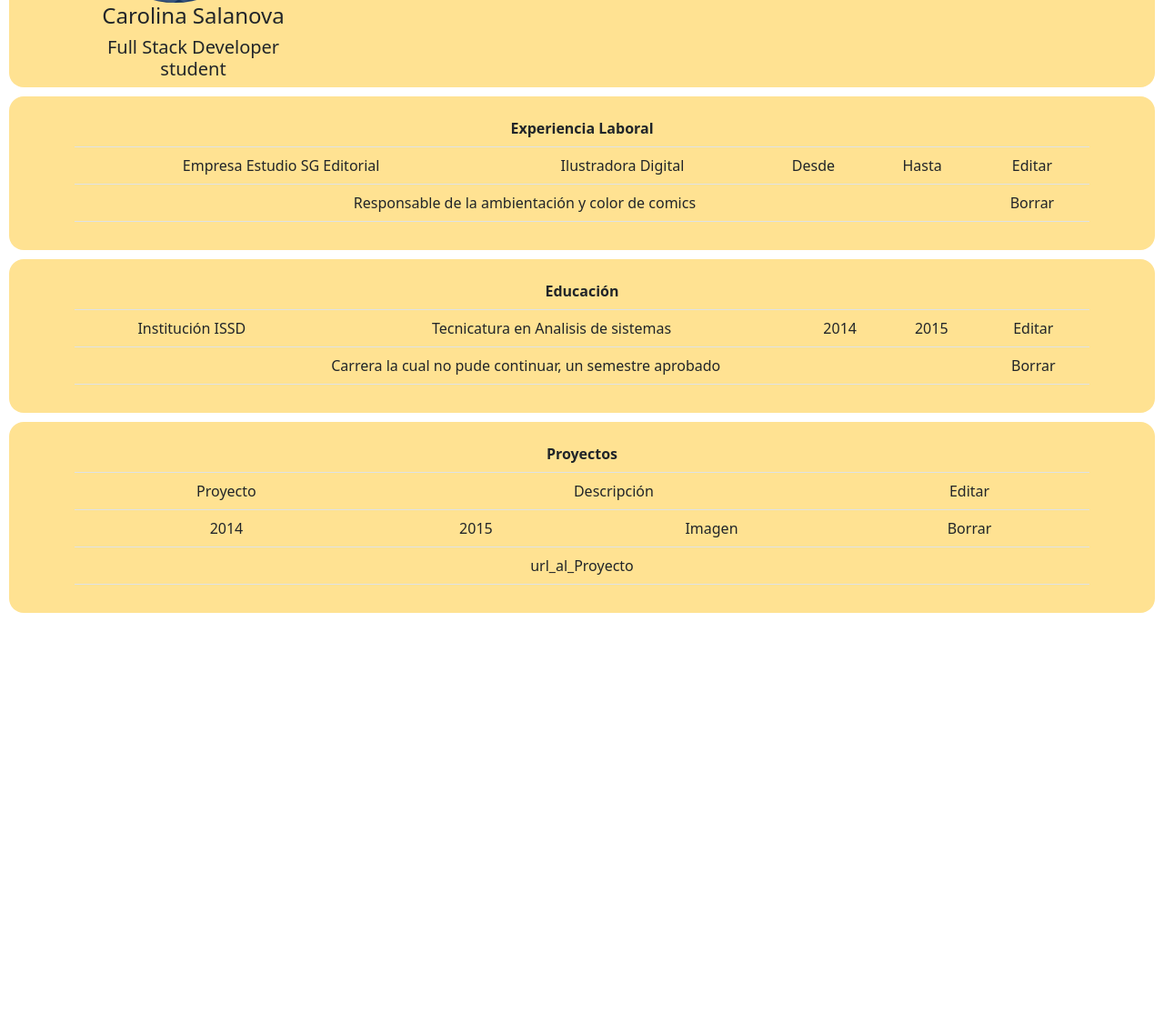
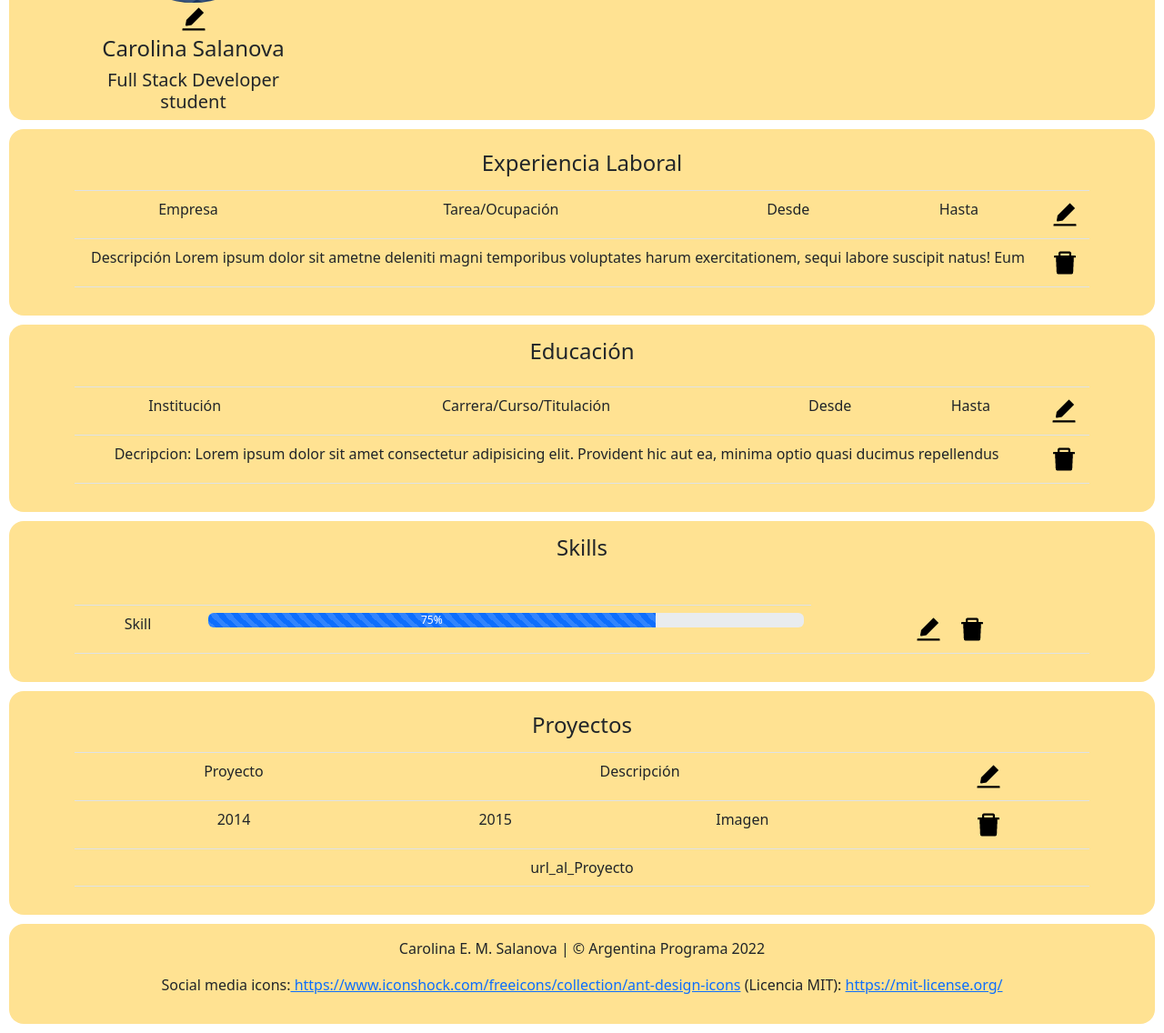
Before and after one commit to carolinaS123/ArgProgramaMaquetaPorfolioCarolinaSalanova, a plain HTML site: page index.html in a window 1280 px wide. Shown: the part 648-1784 px from the top of the page at 91% size. Before the commit the page ends 1332 px from the top, so only its background shows below. Drawn offline with nearby package versions, Linux system fonts and the light colour scheme; files whose address does not match are found by name.

Commit message:
Se agregaron los botones de editar ,borrar, y tablas, en cada seccion

```diff
--- a/index.html
+++ b/index.html
@@ -9,7 +9,7 @@
     <title>Argentina Programa Portfolio web de Carolina Salanova</title>
 </head>
 <body>
-    <div class="flex-contenedor">
+   <div class="flex-contenedor">
         <!--nav-->
         <nav class="navbar navbar-expand-lg bg-primary">
           <div class="container-fluid">
@@ -33,7 +33,6 @@
                        <img class="nav-menu-link-img" src="C:\Users\dibun\Documents\MaquetaPorfolioCarolinaSalanova\ASSETS\iconos_redes\lock.png" id="bloqueado">
                    </a>
                 </li>
-
               </ul>
             </div>
         </nav>
@@ -49,7 +48,8 @@
               <div class="col-3">
                  <img class="rounded-circle w-75" id="imagenPerfil"
                  src="C:\Users\dibun\Documents\MaquetaPorfolioCarolinaSalanova\ASSETS\banner_y_perfil\AvatarMaker.png">
-                 <a  type="button" class="iconos" data-bs-target="#modalAcerca" data-bs-toggle="modal">
+                 <br>
+                 <a  type="button" class="iconos">
                     <img class="nav-menu-link-img" src="C:\Users\dibun\Documents\MaquetaPorfolioCarolinaSalanova\ASSETS\iconos_crud\edit.png" id="editar">
                  </a>
               </div>
@@ -60,6 +60,9 @@
                          nostrum molestiae, ducimus sequi sint provident optio quos in repellat placeat.
                           Nostrum eum nisi dolorem, aliquid reiciendis magnam aut?
                      </p>
+                     <a  type="button" class="iconos">
+                      <img class="nav-menu-link-img" src="C:\Users\dibun\Documents\MaquetaPorfolioCarolinaSalanova\ASSETS\iconos_crud\edit.png" id="editar">
+                    </a>
               </div>
             </div>
             <div class="row">
@@ -69,9 +72,6 @@
               </div>
             </div>
           </div>
-
-        </div>
-        </div>
         </section>
         <!-------EXPERIENCIA LABORAL-------->
         <section id="experiencia" class="experiencias">
@@ -79,20 +79,29 @@
             <table class="table table-bg-#rgb(255, 226, 146)">
               <thead>
                 <tr>
-                  <th scope="col" colspan="12">Experiencia Laboral</th>
+                  <th scope="col" colspan="12"><h4>Experiencia Laboral</h4></th>
                 </tr>
               </thead>
               <tbody>
                 <tr>
-                  <td col-6>Empresa Estudio SG Editorial</td>
-                  <td col-4>Ilustradora Digital</td>
+                  <td>Empresa</td>
+                  <td>Tarea/Ocupación</td>
                   <td>Desde</td>
                   <td>Hasta</td>
-                  <td>Editar</td>
+                  <td>
+                    <a  type="button" class="iconos">
+                       <img class="nav-menu-link-img" src="C:\Users\dibun\Documents\MaquetaPorfolioCarolinaSalanova\ASSETS\iconos_crud\edit.png" id="editar">
+                    </a></td>
                 </tr>
                 <tr>
-                  <td colspan="4">Responsable de la ambientación y color de comics</td>
-                  <td>Borrar</td>
+                  <td colspan="4">Descripción Lorem ipsum dolor sit ametne deleniti magni temporibus voluptates
+                     harum exercitationem, sequi labore suscipit natus! Eum
+                  </td>
+                  <td>
+                    <a  type="button" class="iconos">
+                        <img class="nav-menu-link-img" src="C:\Users\dibun\Documents\MaquetaPorfolioCarolinaSalanova\ASSETS\iconos_crud\delete.png" id="borrar">
+                    </a>
+                  </td>
                 </tr>
               </tbody>
             </table>
@@ -101,32 +110,80 @@
         <!-------EDUCACION-------->
         <section id="educación" class="estudios">
           <div class="container text-center">
+            <h4>Educación</h4>
             <table class="table table-rb-#rgb(255, 226, 146) ">
               <thead>
                 <tr>
-                  <th scope="col" colspan="12">Educación</th>
+                  <th scope="col" colspan="12"></th>
                 </tr>
               </thead>
               <tbody>
                 <tr>
-                  <td col-6>Institución ISSD</td>
-                  <td col-4>Tecnicatura en Analisis de sistemas</td>
-                  <td>2014</td>
-                  <td>2015</td>
-                  <td>Editar</td>
+                  <td>Institución</td>
+                  <td>Carrera/Curso/Titulación</td>
+                  <td>Desde</td>
+                  <td>Hasta</td>
+                  <td>
+                    <a  type="button" class="iconos">
+                      <img class="nav-menu-link-img" src="C:\Users\dibun\Documents\MaquetaPorfolioCarolinaSalanova\ASSETS\iconos_crud\edit.png" id="editar">
+                   </a>
+                  </td>
                 </tr>
                 <tr>
-                  <td colspan="4">Carrera la cual no pude continuar, un semestre aprobado</td>
-                  <td>Borrar</td>
+                  <td colspan="4">Decripcion: Lorem ipsum dolor sit amet consectetur adipisicing elit. Provident hic aut ea,
+                     minima optio quasi ducimus repellendus</td>
+                  <td>
+                      <a  type="button" class="iconos">
+                       <img class="nav-menu-link-img" src="C:\Users\dibun\Documents\MaquetaPorfolioCarolinaSalanova\ASSETS\iconos_crud\delete.png" id="borrar">
+                      </a>
+                  </td>
                 </tr>
               </tbody>
             </table>
           </div>
         </section>
         <!-------SKILLS-------->
-        <section id="skill" class="skill">
+        <section id="skill" class="skills">
           <div class="container text-center">
-
+            <div>
+               <h4>Skills</h4>
+            </div>
+            <table class="table table-rb-#rgb(255, 226, 146)">
+              <thead>
+                <tr>
+                  <th scope="col">&nbsp;&nbsp;&nbsp;&nbsp;&nbsp;</th>
+                  <th scope="col">&nbsp;&nbsp;&nbsp;&nbsp;&nbsp;</th>
+                  <th scope="col">&nbsp;&nbsp;&nbsp;&nbsp;&nbsp;</th>
+                  <th scope="col">&nbsp;&nbsp;&nbsp;&nbsp;&nbsp;</th>
+                  <th scope="col">&nbsp;&nbsp;&nbsp;&nbsp;&nbsp;</th>
+                  <th scope="col">&nbsp;&nbsp;&nbsp;&nbsp;&nbsp;</th>
+                  <th scope="col">&nbsp;&nbsp;&nbsp;&nbsp;&nbsp;</th>
+                </tr>
+              </thead>
+              <tbody>
+                <tr>
+                  <td colspan="1">
+                    Skill
+                  </td>
+                  <td colspan="10">
+                    <div class="progress">
+                      <div class="progress-bar progress-bar-striped progress-bar-animated" role="progressbar" aria-valuenow="75" aria-valuemin="0" aria-valuemax="100" style="width: 75%">
+                        75%
+                      </div>
+                    </div>
+                  </td>
+                  <td colspan="1">
+                    <a  type="button" class="iconos">
+                      <img class="nav-menu-link-img" src="C:\Users\dibun\Documents\MaquetaPorfolioCarolinaSalanova\ASSETS\iconos_crud\edit.png" id="editar">
+                    </a>
+                    &nbsp;
+                    <a  type="button" class="iconos">
+                      <img class="nav-menu-link-img" src="C:\Users\dibun\Documents\MaquetaPorfolioCarolinaSalanova\ASSETS\iconos_crud\delete.png" id="borrar">
+                    </a>
+                  </td>
+                </tr>
+              </tbody>
+            </table>
           </div>
         </section>
         <!-------PROYECTOS-------->
@@ -135,20 +192,27 @@
             <table class="table table-rb-#rgb(255, 226, 146) ">
               <thead>
                 <tr>
-                  <th scope="col" colspan="12">Proyectos</th>
+                  <th scope="col" colspan="12"><h4>Proyectos</h4></th>
                 </tr>
               </thead>
               <tbody>
                 <tr>
                   <td>Proyecto</td>
                   <td colspan="2">Descripción</td>
-                  <td>Editar</td>
+                  <td>
+                    <a  type="button" class="iconos">
+                      <img class="nav-menu-link-img" src="C:\Users\dibun\Documents\MaquetaPorfolioCarolinaSalanova\ASSETS\iconos_crud\edit.png" id="editar">
+                    </a>
+                  </td>
                 </tr>
                 <tr>
                   <td>2014</td>
                   <td>2015</td>
                   <td>Imagen</td>
-                  <td>Borrar</td>
+                  <td>
+                    <a  type="button" class="iconos">
+                      <img class="nav-menu-link-img" src="C:\Users\dibun\Documents\MaquetaPorfolioCarolinaSalanova\ASSETS\iconos_crud\delete.png" id="borrar">
+                    </a></td>
                 </tr>
                 <tr>
                   <td colspan="4">url_al_Proyecto</td>
@@ -158,8 +222,18 @@
           </div>
         </section>
         <!-------FOOTER-------->
-        <section id="footer" class="pie">
-
+        <section id="footer" class="pie-de-pagina">
+          <div class="container text-center">
+            <div class="row">
+              <div class="col-12">
+                <p>Carolina E. M. Salanova | © Argentina Programa 2022</p>
+                <p>Social media icons:<a href="https://www.iconshock.com/freeicons/collection/ant-design-icons">
+                     https://www.iconshock.com/freeicons/collection/ant-design-icons</a>
+                     (Licencia MIT): <a href="https://mit-license.org/">https://mit-license.org/</a>
+                </p>
+              </div>
+            </div>
+          </div>
         </section>
       <!---------------------MODALES------------------------->
       <!-- MODALES-->
@@ -197,5 +271,6 @@
       <!-------------------------Scripts----------------------------------->
       <script src="https://cdn.jsdelivr.net/npm/@popperjs/core@2.11.6/dist/umd/popper.min.js" integrity="sha384-oBqDVmMz9ATKxIep9tiCxS/Z9fNfEXiDAYTujMAeBAsjFuCZSmKbSSUnQlmh/jp3" crossorigin="anonymous"></script>
       <script src="https://cdn.jsdelivr.net/npm/bootstrap@5.2.0/dist/js/bootstrap.bundle.min.js" integrity="sha384-A3rJD856KowSb7dwlZdYEkO39Gagi7vIsF0jrRAoQmDKKtQBHUuLZ9AsSv4jD4Xa" crossorigin="anonymous"></script>
+  </div>
 </body>
 </html>
--- a/style.css
+++ b/style.css
@@ -57,6 +57,9 @@ header{
 .col-7{
     margin-top: 2em;
 }
+.imagenPerfil{
+
+}
 /*EXPERIENCIAS*/
 .experiencias{
     background-color: rgb(255, 226, 146);
@@ -80,6 +83,7 @@ header{
 /*Educación*/
 .estudios{
     background-color: rgb(255, 226, 146);
+    height: auto;
     margin-top: 10px;
     margin-bottom: 10px;
     margin-left: 10px;
@@ -91,7 +95,7 @@ header{
     border-radius: 1em;
 }
 /*Skills*/
-.skills{
+#skill{
     background-color: rgb(255, 226, 146);
     height: auto;
     margin-top: 10px;
@@ -119,14 +123,23 @@ header{
     padding-right: 1px;
     border-radius: 1em
 }
+.pie-de-pagina{
+    background-color: rgb(255, 226, 146);
+    height: auto;
+    margin-top: 10px;
+    margin-bottom: 10px;
+    margin-left: 10px;
+    margin-right: 10px;
+    padding-top: 15px;
+    padding-bottom: 15px;
+    padding-left: 1px;
+    padding-right: 1px;
+    border-radius: 1em
+}
 /*-------------------------------------------------*/
 @media(max-width: 768px){
-    .navbar.navbar-expand-lg.bg-primary{
-
-    }
     .nav-menu-link-img{
         height: 2rem;
    }
-   .nav-menu-link-icono{
-   }
+
 }
```
